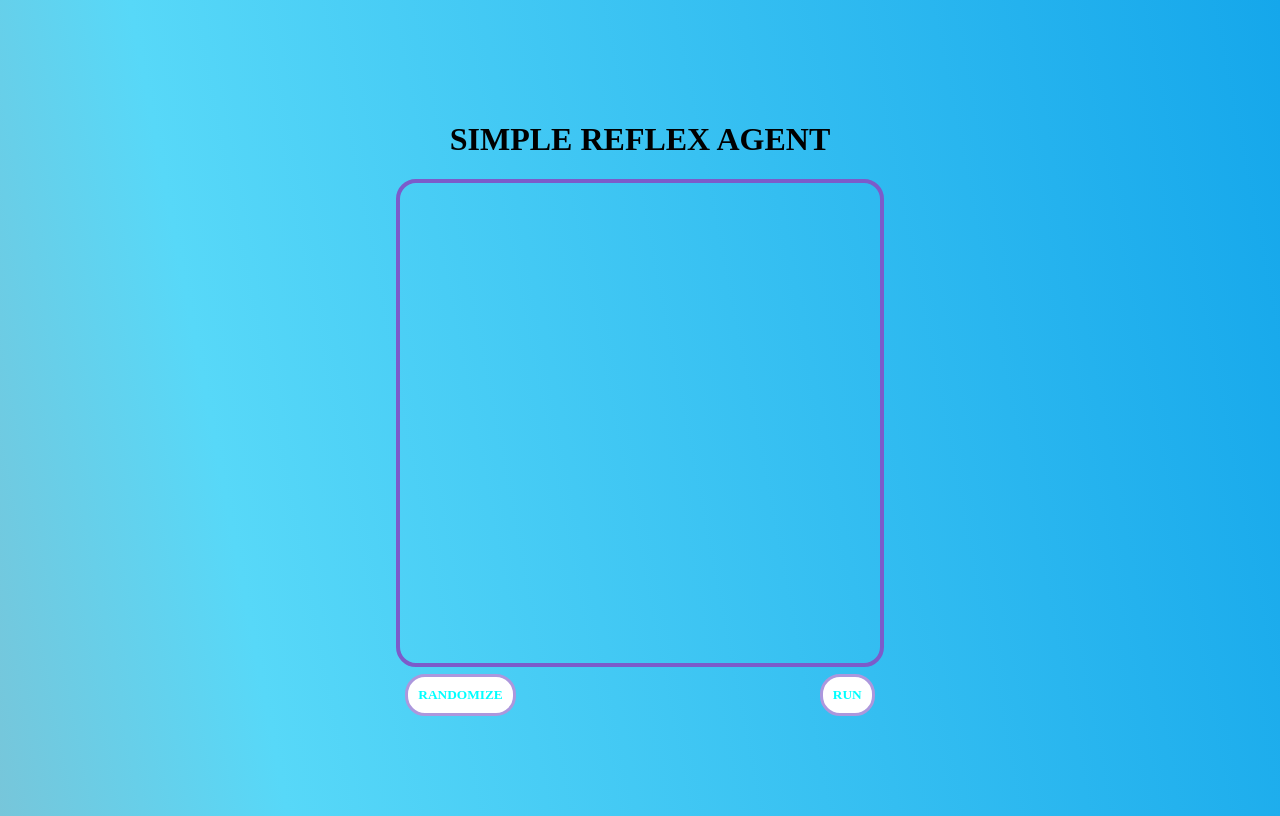
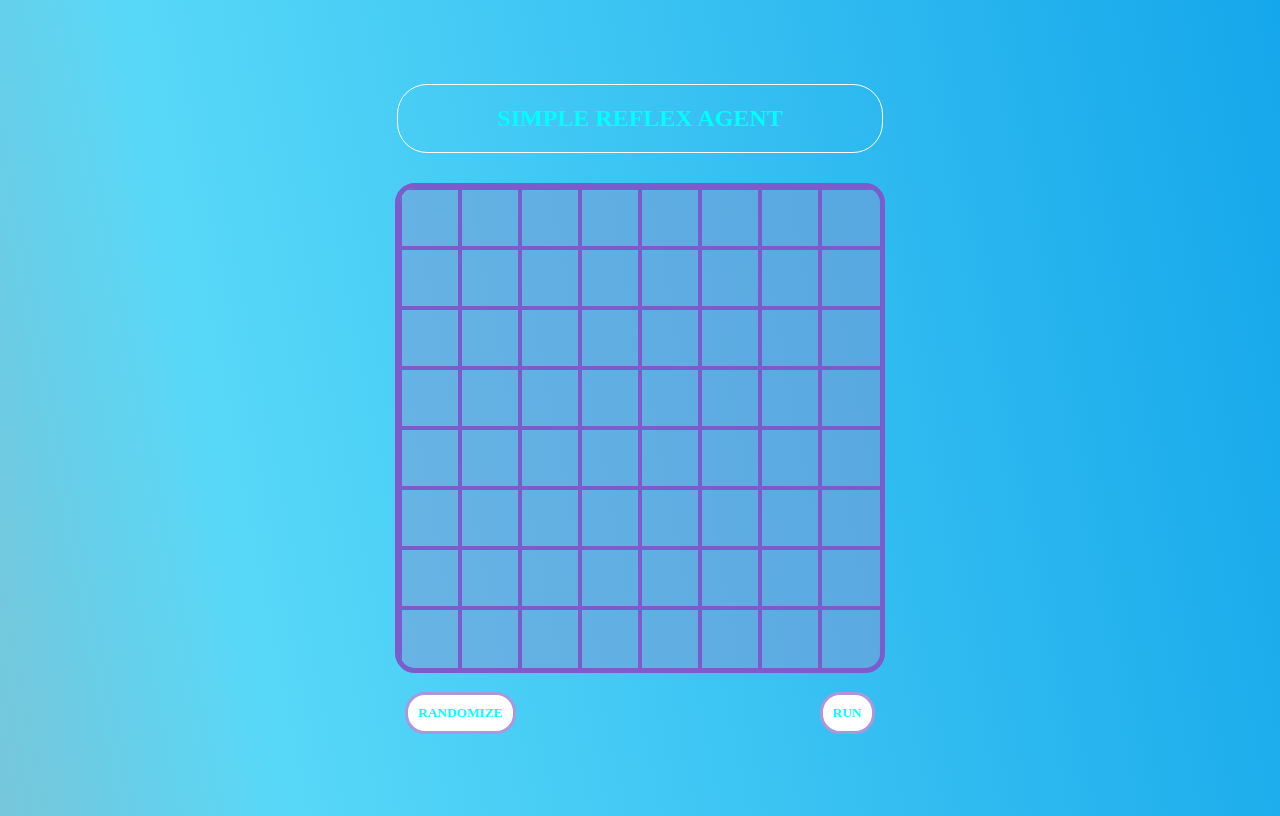
Before and after one commit to EdinsonUwU/ARTIFICIAL_INTELLIGENCE, a plain HTML site: page SimpleReflexAgent/index.html in a window 1280 px wide. Drawn offline with Linux system fonts and the light colour scheme.

Commit message:
css hermoso

```diff
--- a/SimpleReflexAgent/index.html
+++ b/SimpleReflexAgent/index.html
@@ -4,7 +4,11 @@
         <link rel="stylesheet" href="/SimpleReflexAgent/source/css/style.css">
     </head>
 <body>
-    <div class="big-container"><h1>SIMPLE REFLEX AGENT</h1>
+    <div class="big-container">
+        <div class="header-container">
+            <h2>SIMPLE REFLEX AGENT</h2>
+        </div>
+
         <canvas class="canvas-class" id="canvas"></canvas><br/>
         <div class = "div-buttons-class">
             <button class="button-randomize">RANDOMIZE</button>
--- a/SimpleReflexAgent/source/css/style.css
+++ b/SimpleReflexAgent/source/css/style.css
@@ -1,6 +1,6 @@
 .canvas-class {
-    color: blue;
-    border: 4px solid rgb(124, 91, 202);
+    color: rgb(131, 131, 201);
+    border: 5px solid #7c5bca;
     border-radius: 20px;
 
 }
@@ -15,10 +15,13 @@ body {
     background-image: linear-gradient(79deg, #77c6da, #57d8f8 20%, #15a7eb);
 }
 
-h1 {
+h2 {
     font-family: "Lucida Handwriting";
     text-align: center;
-}
+    color: aqua;
+    padding: 0px;
+
+    }
 
 .button-randomize {
     font-family: "Lucida Handwriting";
@@ -29,7 +32,7 @@ h1 {
     cursor: pointer;
     color: aqua;
     margin-right:300px;
-    margin-top: 3px;
+    margin-top: 15px;
     font-weight: bold;
     ;
 }
@@ -43,7 +46,7 @@ h1 {
     cursor: pointer;
     color: aqua;
     font-weight: bold;
-    margin-top: 3px;
+    margin-top: 15px;
 }
 
 /*
@@ -56,3 +59,10 @@ h1 {
     }
 }
 */
+.header-container {
+
+    border: 0.1px solid white;
+    border-radius: 30px;
+    margin: 0.1rem;
+    margin-bottom: 30px;
+}
--- a/SimpleReflexAgent/source/main.js
+++ b/SimpleReflexAgent/source/main.js
@@ -1,3 +1,39 @@
 var canvas = document.getElementById("canvas");
 canvas.width = 480
 canvas.height = 480
+numberOfCells = 8;
+
+//the number of lines inside the canvas is: numberOfCells - 1
+function drawAllLinesInsideBox(canvas, numberOfCells) {
+    canvasContext = canvas.getContext("2d");
+
+    canvasWidth = canvas.width;
+    canvasHeight = canvas.height;
+    peaceBetwenCells = canvasWidth / numberOfCells;
+
+
+    //creacion de los rectangulos de color rosado palido
+    for (var i = 0; i < canvasWidth; i = i + peaceBetwenCells) {
+        for (var j = 0; j < canvasHeight; j = j + peaceBetwenCells) {
+            canvasContext.fillStyle = "rgba(130, 150, 210, 0.5)";
+            canvasContext.fillRect(i, j, peaceBetwenCells, peaceBetwenCells);
+        }
+    }
+
+    //creacion de las lineas dentro del canvas
+    for (var i = 0; i < canvasWidth; i = i + peaceBetwenCells) {
+        for (var j = 0; j < canvasHeight; j = j + peaceBetwenCells) {
+            canvasContext.lineWidth = 4;
+            canvasContext.strokeStyle = "#7c5bca";
+            canvasContext.moveTo(i, 0);
+            canvasContext.lineTo(i, canvasHeight);
+            canvasContext.stroke();
+            canvasContext.moveTo(0, j);
+            canvasContext.lineTo(canvasHeight, j);
+            canvasContext.stroke();
+        }
+    }
+}
+
+
+drawAllLinesInsideBox(canvas, numberOfCells);
```
